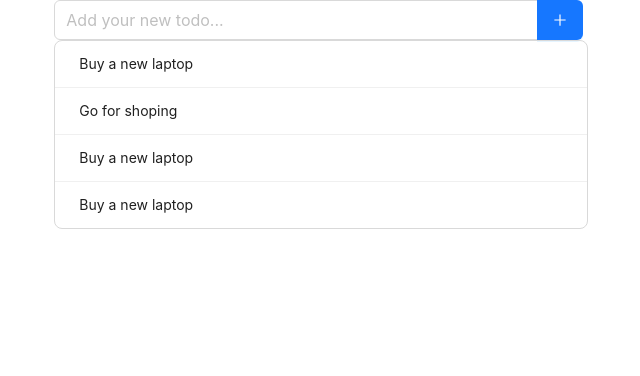
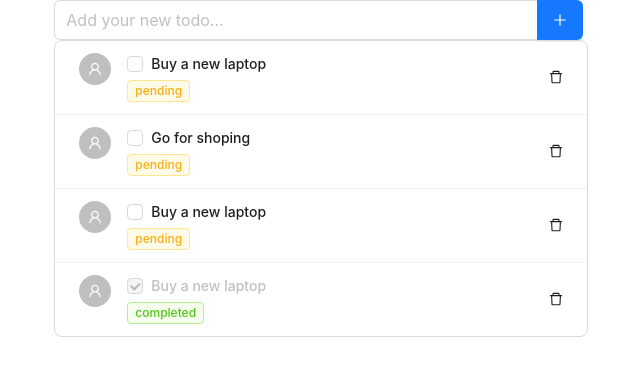
Before and after one commit to vikas62081/Training-Program-Batch-1, a React (Create React App) app in the folder react-app/: page / in a window 1280 px wide. Shown: the top 376 px of the page, without its empty margins (319-959 px from the left). Built offline with nearby package versions, Linux system fonts and the light colour scheme.

Commit message:
adding complete todo

```diff
--- a/react-app/src/components/Todo/index.js
+++ b/react-app/src/components/Todo/index.js
@@ -1,6 +1,25 @@
-import { PlusOutlined } from "@ant-design/icons";
-import { Button, Col, Input, List, Row, Typography } from "antd";
+import {
+  DeleteOutlined,
+  PlusOutlined,
+  SlackSquareOutlined,
+  UserOutlined,
+} from "@ant-design/icons";
+import {
+  Avatar,
+  Button,
+  Checkbox,
+  Col,
+  Input,
+  List,
+  message,
+  Popconfirm,
+  Row,
+  Tag,
+  Tooltip,
+  Typography,
+} from "antd";
 import React, { useState } from "react";
+import { v4 as uuid } from "uuid";
 const initialTodos = [
   {
     id: 1,
@@ -18,9 +37,9 @@ const initialTodos = [
     status: "pending",
   },
   {
-    id: 3,
+    id: 4,
     title: "Buy a new laptop",
-    status: "pending",
+    status: "completed",
   },
 ];
 const Todo = () => {
@@ -29,10 +48,30 @@ const Todo = () => {
   const handleChange = (e) => {
     setNewTodoTitle(e.target.value);
   };
+
   const addNewTodo = () => {
-    const newTodo = { id: 4, title: newTodoTitle, status: "pending" };
+    const newTodo = { id: uuid(), title: newTodoTitle, status: "pending" };
     setTodos([...todos, newTodo]);
     setNewTodoTitle("");
+    message.success("New todo added successfully");
+  };
+  const handleFormSubmit = (e) => {
+    e.preventDefault();
+    addNewTodo();
+  };
+  const handleCheckboxChange = (id) => {
+    const updatedTodos = todos.map((t) => {
+      if (t.id === id) {
+        return { ...t, status: "completed" };
+      }
+      return t;
+    });
+    setTodos(updatedTodos);
+  };
+  const handleDelete = (id) => {
+    const updatedTodos = todos.filter((todo) => todo.id !== id);
+    setTodos(updatedTodos);
+    message.success("Todo get deleted successfully");
   };
   return (
     <>
@@ -43,6 +82,7 @@ const Todo = () => {
       ))} */}
       <Row justify="center">
         <Col span={10}>
+          <form onSubmit={handleFormSubmit} autoComplete="off">
             <Input.Group compact>
               <Input
                 name="newTodoTitle"
@@ -51,15 +91,81 @@ const Todo = () => {
                 placeholder="Add your new todo..."
                 size="large"
                 style={{ width: "calc(100% - 50px)" }}
+                required
               />
-            <Button type="primary" size="large" onClick={addNewTodo}>
+              <Button type="primary" size="large">
                 <PlusOutlined />
               </Button>
             </Input.Group>
+          </form>
           <List
             bordered
             dataSource={todos}
-            renderItem={(todo) => <List.Item>{todo.title}</List.Item>}
+            renderItem={(todo) => (
+              <>
+                <List.Item key={todo.title}>
+                  <List.Item.Meta
+                    avatar={
+                      <Avatar icon={<UserOutlined />} />
+                      // <Avatar>{todo.title.toUpperCase().slice(0, 2)}</Avatar>
+                    }
+                    title={
+                      <Checkbox
+                        onChange={() => handleCheckboxChange(todo.id)}
+                        disabled={todo.status === "completed"}
+                        checked={todo.status === "completed"}
+                      >
+                        {todo.title}
+                      </Checkbox>
+                    }
+                    description={
+                      <Tag
+                        color={
+                          todo.status === "completed" ? "success" : "warning"
+                        }
+                      >
+                        {todo.status}
+                      </Tag>
+                    }
+                  />
+                  <div>
+                    {" "}
+                    <Popconfirm
+                      title="Delete todo"
+                      description="Are you sure to delete this todo?"
+                      onConfirm={() => handleDelete(todo.id)}
+                      okText="Yes"
+                      cancelText="No"
+                    >
+                      <Tooltip title="Delete">
+                        <DeleteOutlined />
+                      </Tooltip>
+                    </Popconfirm>
+                  </div>
+                </List.Item>
+                {/* <List.Item>
+                  <Checkbox
+                    onChange={() => handleCheckboxChange(todo.id)}
+                    disabled={todo.status === "completed"}
+                    checked={todo.status === "completed"}
+                  >
+                    {todo.title}
+                  </Checkbox>
+                  <Popconfirm
+                    title="Delete todo"
+                    description="Are you sure to delete this todo?"
+                    onConfirm={() => handleDelete(todo.id)}
+                    // onCancel={cancel}
+                    okText="Yes"
+                    cancelText="No"
+                  >
+                    <Tooltip title="Delete">
+                      <DeleteOutlined />
+                    </Tooltip>
+                  </Popconfirm>
+                </List.Item> */}
+              </>
+            )}
           />
         </Col>
       </Row>
--- a/react-app/src/index.css
+++ b/react-app/src/index.css
@@ -11,3 +11,7 @@ code {
   font-family: source-code-pro, Menlo, Monaco, Consolas, 'Courier New',
     monospace;
 }
+
+h4{
+  margin: 0;
+}
```
Lines whose indentation alone changed are shown as unchanged.
